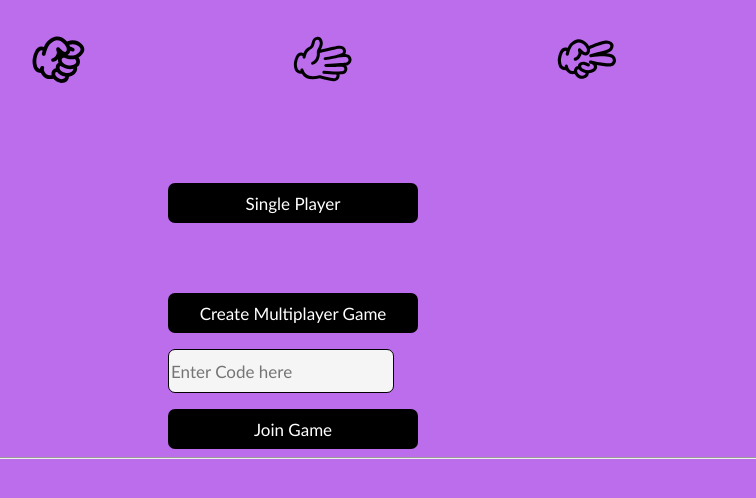
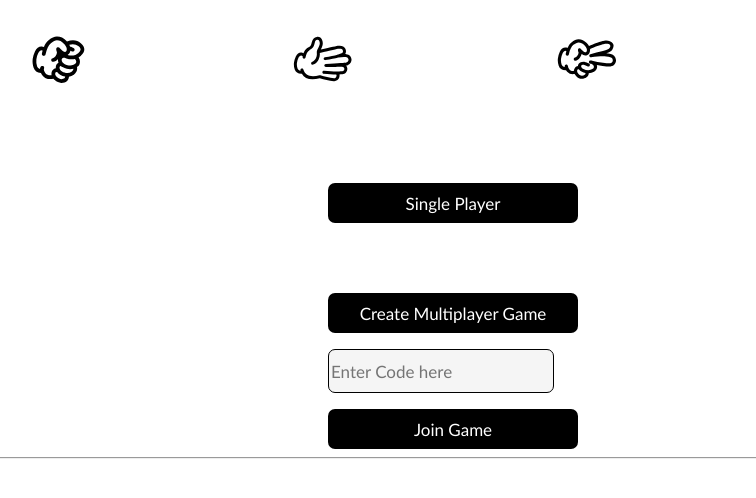
Before and after one commit to Mpintshi/Rock-paper-scissors, a website: page client/index.html in a window 1280 px wide. Shown: the part 90-588 px from the top of the page, without its empty margins (160-916 px from the left). Drawn offline with nearby package versions, Linux system fonts and the light colour scheme; no server answers.

Commit message:
responsive

```diff
--- a/client/style.css
+++ b/client/style.css
@@ -2,11 +2,12 @@
     font-family: "Optima" !important;
 }
 body{
-    background-color: #bb6dec;
+    /* background-color: #bb6dec; */
+    background-color: white;
 }
 .form-control{
    align-content: center;
-   margin-left: 35rem;
+   margin-left: 36rem;
    width: 500px;
    height: 40px;
    color: white;
@@ -97,11 +98,12 @@ body{
 }
 @media only screen and (max-width: 1300px) {
     body {
-      background-color: #bb6dec;
+      /* background-color: #bb6dec; */
+      background-color: white;
     }
     .form-control{
         align-content: center;
-        margin-left: 20rem;
+        margin-left: 30rem;
         width: 250px;
         height: 40px;
         color: white;
@@ -140,8 +142,8 @@ body{
   }
 
 @media only screen and (max-width: 950px) {
-    body {
-      background-color: #bb6dec;
+    body{
+      /* background-color: #bb6dec; */
     }
     .form-control{
         align-content: center;
@@ -155,7 +157,7 @@ body{
         font-size: 17px;
     }
     .container img{
-        margin-left: 10rem;
+        margin-left: 25rem;
     }
     .title {
         text-align: center;
@@ -185,7 +187,7 @@ body{
 
 @media only screen and (max-width: 800px) {
     body {
-      background-color: #bb6dec;
+      /* background-color: #bb6dec; */
     }
     .form-control{
         align-content: center;
```
Also changed, not shown: client/index.html (+1 -0 lines).
